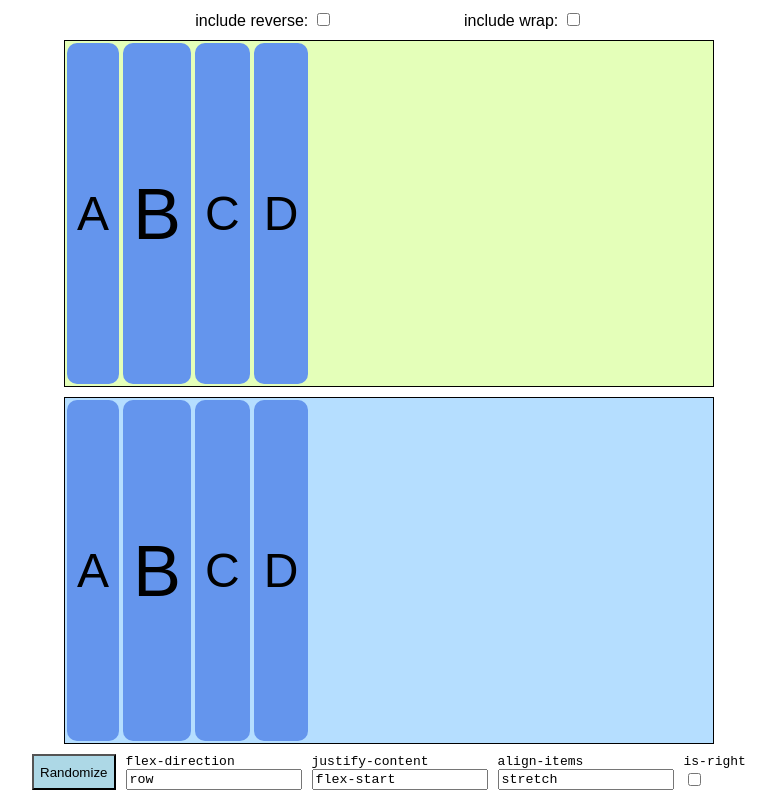
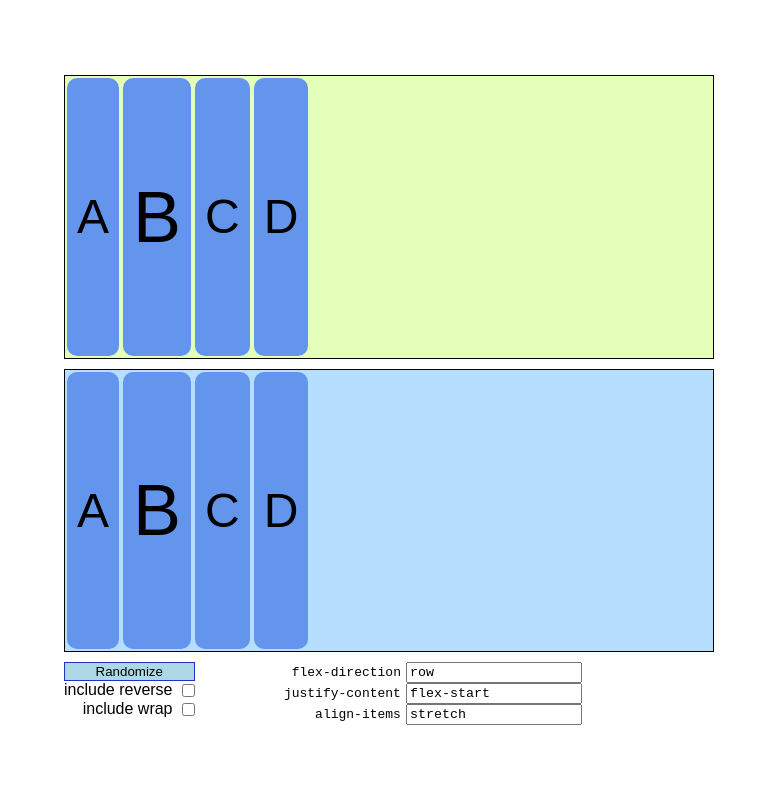
Before and after one commit to twodee/flexercise, a plain HTML site: page index.html in a window 1280 px wide. Shown: the whole page, without its empty margins (251-1024 px from the left). Drawn offline with Linux system fonts and the light colour scheme.

Commit message:
Reorganize inputs.

```diff
--- a/index.html
+++ b/index.html
@@ -8,11 +8,6 @@
 <body>
   <div class="root">
     <div class="centered-container">
-      <div class="options">
-        <label>include reverse: <input id="include-reverse-checkbox" type="checkbox"></label>
-        <label>include wrap: <input id="include-wrap-checkbox" type="checkbox"></label>
-      </div>
-      <!-- <div id="middle"> -->
       <div id="panels-root">
         <div class="panel-sizer">
           <div id="expected" class="panel"></div>
@@ -22,10 +17,16 @@
           <div id="actual" class="panel"></div>
         </div>
       </div>
+      <div class="toolbar">
+        <div class="toolbar-left">
+          <button id="randomize-button" type="button">Randomize</button>
+          <label>include reverse</label>
+          <input id="include-reverse-checkbox" type="checkbox">
+          <label>include wrap</label>
+          <input id="include-wrap-checkbox" type="checkbox">
         </div>
-      <div class="toolbar">
-        <input id="randomize-button" type="button" value="Randomize">
 
+        <div class="toolbar-right">
           <label for="flex-direction-input">flex-direction</label>
           <input id="flex-direction-input" type="text">
 
@@ -40,9 +41,9 @@
 
           <label for="align-items-input">align-items</label>
           <input id="align-items-input" type="text">
-
-        <label for="is-right-checkbox">is-right</label>
-        <input id="is-right-checkbox" type="checkbox" onclick="return false;" onfocus="return false;">
+        </div>
+        <div id="status"></div>
+      </div>
     </div>
   </div>
 </body>
--- a/main.js
+++ b/main.js
@@ -34,7 +34,7 @@ function initialize() {
   const alignItemsInput = document.getElementById('align-items-input');
   const flexWrapInput = document.getElementById('flex-wrap-input');
   const alignContentInput = document.getElementById('align-content-input');
-  const isRightCheckbox = document.getElementById('is-right-checkbox');
+  const statusLabel = document.getElementById('status');
 
   const includeReverseCheckbox = document.getElementById('include-reverse-checkbox');
   const includeWrapCheckbox = document.getElementById('include-wrap-checkbox');
@@ -111,7 +111,7 @@ function initialize() {
     expectedPanel.style['align-content'] = expectedState['align-content'];
 
     panelsRoot.style['flex-direction'] = expectedState['flex-direction'].startsWith('row') ? 'column' : 'row';
-    isRightCheckbox.checked = isRight();
+    statusLabel.innerHTML = isRight() ? '&#128077;&#127997;' : '&#128078;&#127997;';
   });
 
   const initialStyle = getComputedStyle(actualPanel);
@@ -138,7 +138,7 @@ function initialize() {
         }
         actualPanel.style[property] = prefix + actualState[property];
       }
-      isRightCheckbox.checked = isRight();
+      statusLabel.innerHTML = isRight() ? '&#128077;&#127997;' : '&#128078;&#127997;';
     });
   };
 
--- a/style.css
+++ b/style.css
@@ -1,12 +1,5 @@
 body {
   overscroll-behavior: none;
-}
-
-.options {
-  margin-bottom: 10px;
-  display: flex;
-  justify-content: space-evenly;
-  font-family: sans-serif;
 }
 
 .root {
@@ -26,7 +19,7 @@ body {
 
 .centered-container {
   width: 650px;
-  max-height: 750px;
+  max-height: 650px;
   max-width: 650px;
   flex: 1 1 0;
   display: flex;
@@ -49,30 +42,64 @@ body {
 }
 
 .toolbar {
+  font-family: sans-serif;
   flex: 0 1 0;
   margin-top: 10px;
+
+  display: flex;
+  flex-direction: row;
+  justify-content: space-between;
+}
+
+.toolbar-left {
   display: grid;
-  grid-template-rows: auto auto;
-  grid-auto-flow: column;
+  grid-template-columns: auto auto;
+  grid-auto-flow: row;
+  grid-column-gap: 5px;
+  align-content: start;
+}
+
+.toolbar-left input {
+  justify-self: end;
+  margin-right: 0;
+}
+
+.toolbar-right > label, .toolbar-left > label {
+  text-align: right;
+}
+
+.toolbar-right {
+  display: grid;
+  grid-template-columns: auto auto;
+  grid-auto-flow: row;
   font-family: monospace;
-  grid-column-gap: 10px;
+  grid-column-gap: 5px;
   justify-items: stretch;
   justify-content: space-between;
   align-items: center;
+  align-content: start;
 }
 
 #is-right-checkbox {
   justify-self: start;
 }
 
+#status {
+  font-size: 32pt;
+  width: 1em;
+}
+
 #randomize-button {
-  grid-row-start: 1;
-  grid-row-end: span 2;
+  grid-column: 1 / span 2;
   background-color: lightblue;
   display: block;
-  height: 100%;
-  width: 100%;
   outline: none;
+  border: 1px solid rgb(30, 50, 200);
+}
+
+#randomize-button:hover {
+  background-color: cornflowerblue;
+  color: white;
 }
 
 #randomize-button:active {
```
Lines whose indentation alone changed are shown as unchanged.
